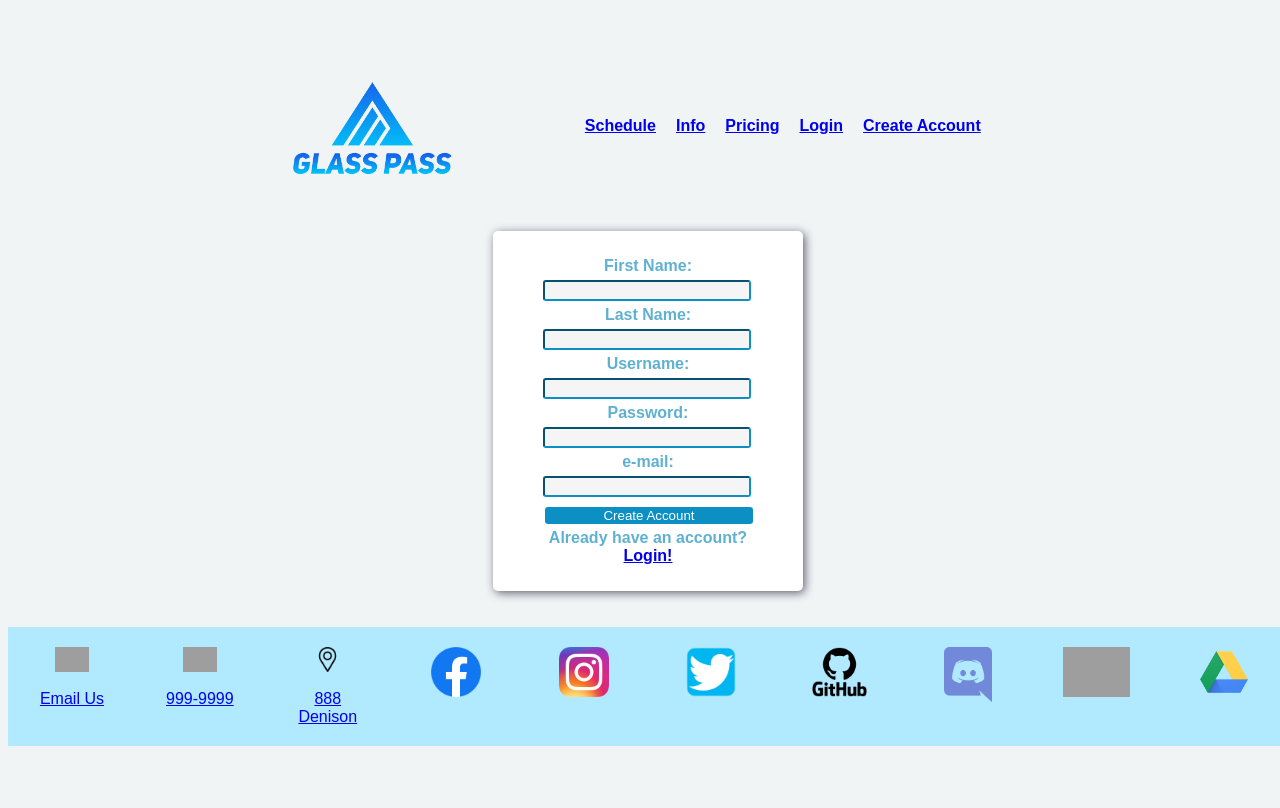
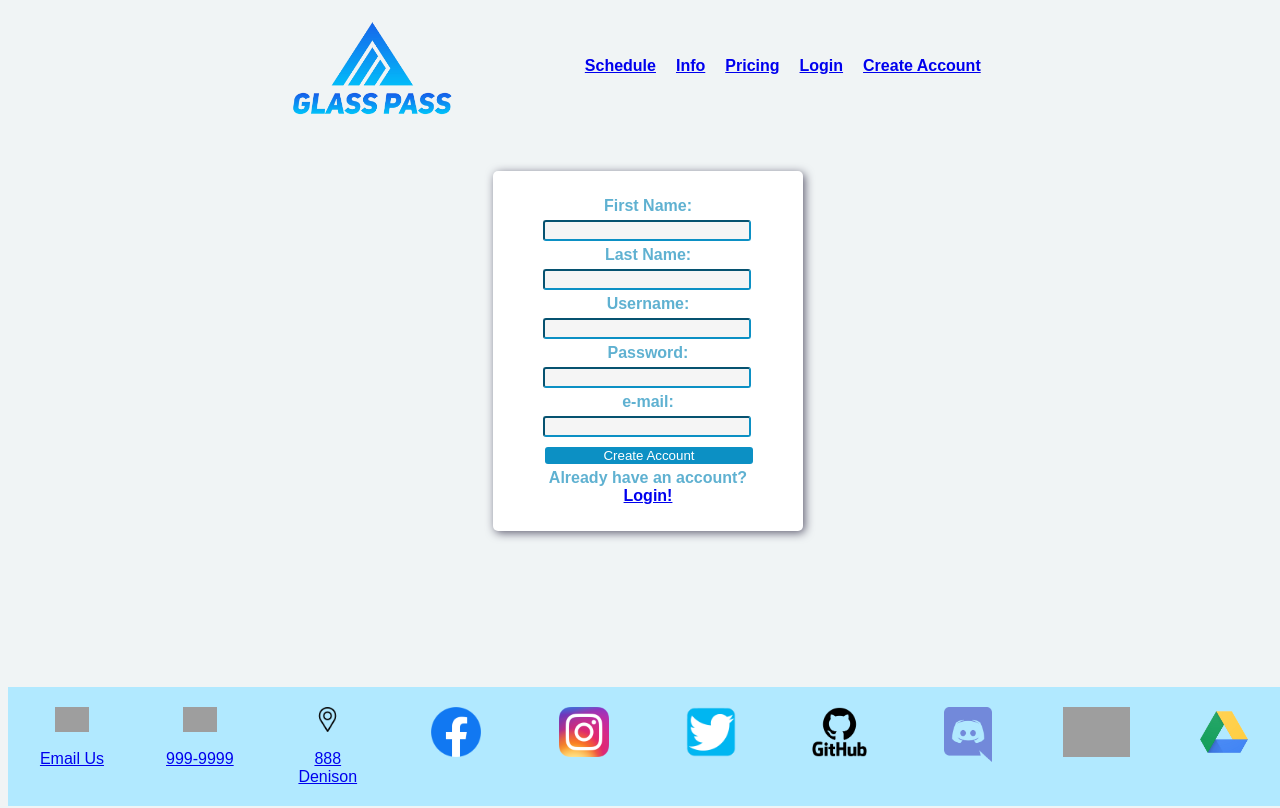
Before and after one commit to DavesClassyCode/GlassPass, a Flask app: page /createAccount in a window 1280 px wide. Run offline with Flask 3, Linux system fonts and the light colour scheme; grey boxes are pictures that could not be loaded.

Commit message:
Update information-style.css

```diff
--- a/app/static/css/information-style.css
+++ b/app/static/css/information-style.css
@@ -110,6 +110,10 @@ html{
     align-items: center;
   }
 
+  .content-wrapper{
+    min-height: calc(100vh - 270px)
+  }
+
   .header-icon{
     max-height: 100px;
     width: auto;
@@ -127,6 +131,8 @@ html{
 .row {
     width: 100%;
     display: -webkit-flex;
+    margin-top: 0; /* take available whitespace */
+    margin-bottom: -10px;      /* remove bottom whitespace */
     margin: 0 auto;
     display: flex;
   }
```
